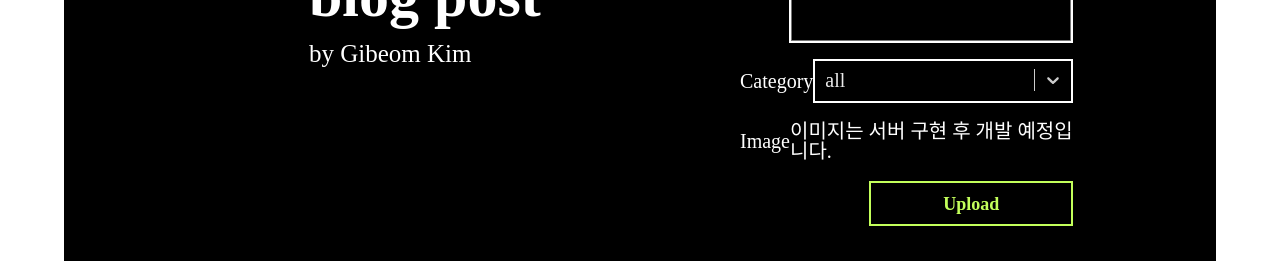
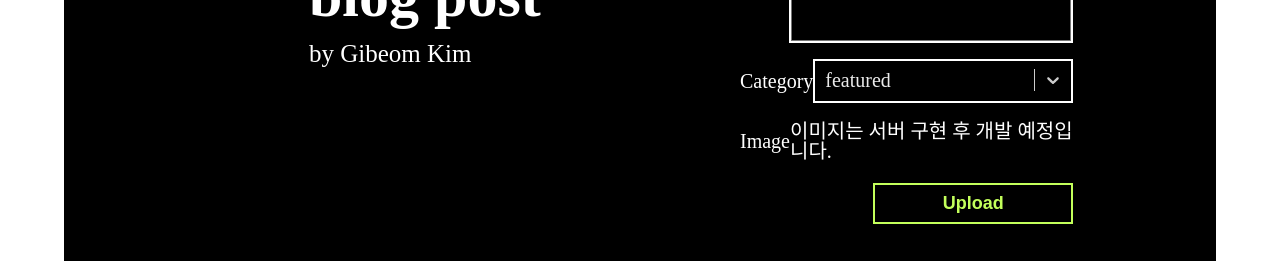
Before and after one commit to kkb4363/k-blog, a React (Vite) app: page / in a window 1280 px wide. Shown: the part 1577-1853 px from the top of the page. Built offline with nearby package versions, Linux system fonts and the light colour scheme.

Commit message:
블로그 글 작성

```diff
--- a/package.json
+++ b/package.json
@@ -10,10 +10,12 @@
     "preview": "vite preview"
   },
   "dependencies": {
+    "dayjs": "^1.11.10",
     "react": "^18.2.0",
     "react-device-detect": "^2.2.3",
     "react-dom": "^18.2.0",
     "react-router-dom": "^6.22.3",
+    "react-select": "^5.8.0",
     "react-transition-group": "^4.4.5",
     "styled-components": "^6.1.8",
     "zustand": "^4.5.2"
--- a/src/desktop/pages/Main.tsx
+++ b/src/desktop/pages/Main.tsx
@@ -1,8 +1,9 @@
 import styled, { css, keyframes } from "styled-components";
 import Select from "react-select";
+import dayjs from "dayjs";
 
-import { useDisplayStore } from "../../stores/display.store";
-import { useEffect, useState } from "react";
+import { Categories, Post, useDisplayStore } from "../../stores/display.store";
+import { FormEvent, useEffect, useRef, useState } from "react";
 import Home from "../../components/Home";
 import Blog from "../../components/Blog";
 import Header from "../../components/Header";
@@ -149,14 +150,14 @@ const InputBorderStyle = css`
   }
 `;
 
-const SubmitBox = styled.div`
+const SubmitBox = styled.form`
   width: 70%;
   height: 45px;
   display: flex;
   justify-content: flex-end;
   align-items: center;
 
-  & > div {
+  & > button {
     cursor: pointer;
     color: #c3ff5b;
     border: 2px solid #c3ff5b;
@@ -167,6 +168,7 @@ const SubmitBox = styled.div`
     align-items: center;
     font-size: 18px;
     font-weight: 600;
+    background-color: transparent;
 
     &:hover {
       background-color: #c3ff5b;
@@ -243,7 +245,6 @@ const TextAreaBox = styled.div`
 `;
 
 const categories = [
-  { value: "all", label: "all" },
   { value: "featured", label: "featured" },
   { value: "fitness", label: "fitness" },
   { value: "diet", label: "diet" },
@@ -301,6 +302,28 @@ export default function Main() {
     };
   }, []);
 
+  const titleRef = useRef<HTMLInputElement>(null);
+  const detailRef = useRef<HTMLTextAreaElement>(null);
+  const currentDate = dayjs();
+  const formattedDate = currentDate.format("YYYY-MM-DD HH:mm:ss");
+
+  const handleSubmit = (e: FormEvent) => {
+    if (titleRef?.current && detailRef?.current) {
+      e.preventDefault();
+      const newPost: Post = {
+        title: titleRef.current.value,
+        detail: detailRef.current.value,
+        name: "gibeom",
+        date: formattedDate,
+        category: selectedCategory.value as Categories,
+      };
+      displayStore.setPostList(newPost);
+      titleRef.current.value = "";
+      detailRef.current.value = "";
+      setSelectedCategory(categories[0]);
+    }
+  };
+
   return (
     <PcBox>
       {displayStore.headerState && (
@@ -323,7 +346,7 @@ export default function Main() {
         </StyledElement>
       )}
 
-      <WriteBox>
+      <WriteBox onSubmit={handleSubmit}>
         <ModalTitle>
           <p>
             {/* 얘 클릭하면 위로 스크롤 */}
@@ -342,13 +365,13 @@ export default function Main() {
           <InputBox>
             <span>Title</span>
             <div>
-              <input placeholder="Title" />
+              <input ref={titleRef} placeholder="Title" />
             </div>
           </InputBox>
           <TextAreaBox>
             <span>Detail</span>
             <div>
-              <textarea placeholder="Detail" />
+              <textarea ref={detailRef} placeholder="Detail" />
             </div>
           </TextAreaBox>
           <InputBox>
@@ -369,9 +392,9 @@ export default function Main() {
             <span>이미지는 서버 구현 후 개발 예정입니다.</span>
           </InputBox>
           <SubmitBox>
-            <div>
+            <button>
               <span>Upload</span>
-            </div>
+            </button>
           </SubmitBox>
         </ModalText>
       </WriteBox>
--- a/src/main.tsx
+++ b/src/main.tsx
@@ -3,7 +3,6 @@ import "./index.css";
 import { isDesktop } from "react-device-detect";
 import Pc from "./desktop/pages/Pc.tsx";
 import Mobile from "./desktop/pages/Mobile.tsx";
-import "react-responsive-modal/styles.css";
 
 ReactDOM.createRoot(document.getElementById("root")!).render(
   // <>{isDesktop ? <Pc /> : <Mobile />}</>
--- a/src/stores/display.store.ts
+++ b/src/stores/display.store.ts
@@ -2,14 +2,14 @@ import { create } from "zustand";
 import { createJSONStorage, persist } from "zustand/middleware";
 
 type Tabs = "home" | "blog";
-type Categories = "all" | "featured" | "fitness" | "diet" | "invest";
+export type Categories = "all" | "featured" | "fitness" | "diet" | "invest";
 
-interface Post {
+export interface Post {
   title: string;
-  text: string;
+  detail: string;
   name: string;
   date: string;
-  category: string;
+  category: Categories;
 }
 
 interface DisplayState {
@@ -60,8 +60,9 @@ export const useDisplayStore = create<DisplayState & Action>()(
         return get().currentPostCategory;
       },
       setPostList: (post: Post) => {
-        const newPostList = { ...initData.postList, post };
-        return set({ postList: newPostList });
+        const prev = get().postList;
+        prev.push(post);
+        return set({ postList: prev });
       },
       getPostList: () => {
         return get().postList;
```
Also changed, not shown: 1 other file (tests, documents, lock files or other folders).
